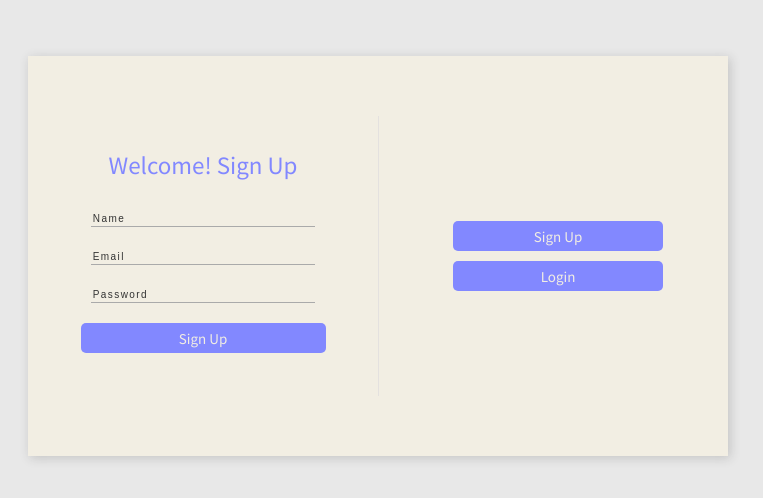
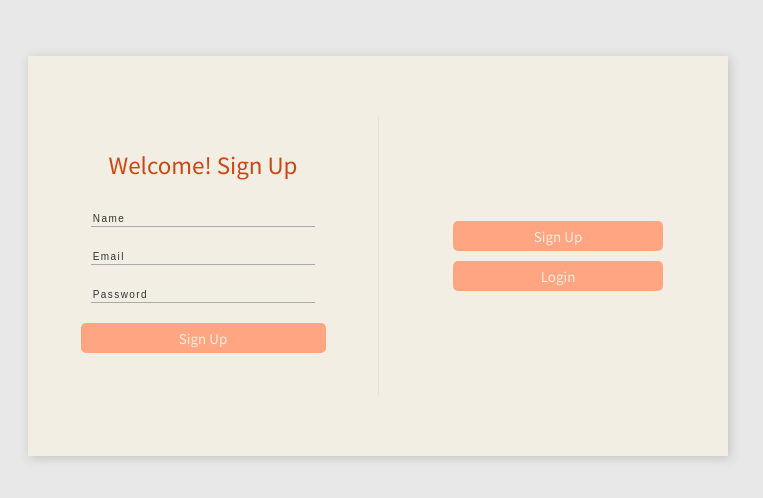
Before and after one commit to SarunasDov/log-in, a plain HTML site: page index.html in a window 1280 px wide. Shown: the part 152-650 px from the top of the page, without its empty margins (262-1025 px from the left). Drawn offline with nearby package versions, Linux system fonts and the light colour scheme.

Commit message:
finished

```diff
--- a/style.css
+++ b/style.css
@@ -73,7 +73,7 @@ body {
 .form--heading {
   font-size: 25px;
   height: 50px;
-  color: #8288ff;
+  color: #ce4611;
   font-family: "Source Sans Pro", sans-serif;
 }
 .form--signup {
@@ -92,7 +92,7 @@ form input {
   border-bottom: 1px solid #aaa;
   font-size: 13px;
   font-weight: 300;
-  color: #797a9e;
+  color: #f18b63;
   letter-spacing: 0.11em;
   background-color: #f2eee3;
 }
@@ -102,7 +102,7 @@ form input::placeholder {
 }
 form input:focus {
   outline: 0;
-  border-bottom: 1px solid rgba(128, 155, 206, 0.7);
+  border-bottom: 1px solid rgba(240, 83, 63, 0.7);
   transition: 0.6s all ease;
 }
 
@@ -116,7 +116,7 @@ form input:focus {
   font-weight: 400;
   position: relative;
   z-index: 3;
-  background: #8288ff;
+  background: #ffa582;
   font-family: "Source Sans Pro", sans-serif;
   cursor: pointer;
   border-radius: 5px;
```
Also changed, not shown: 1 other file.
